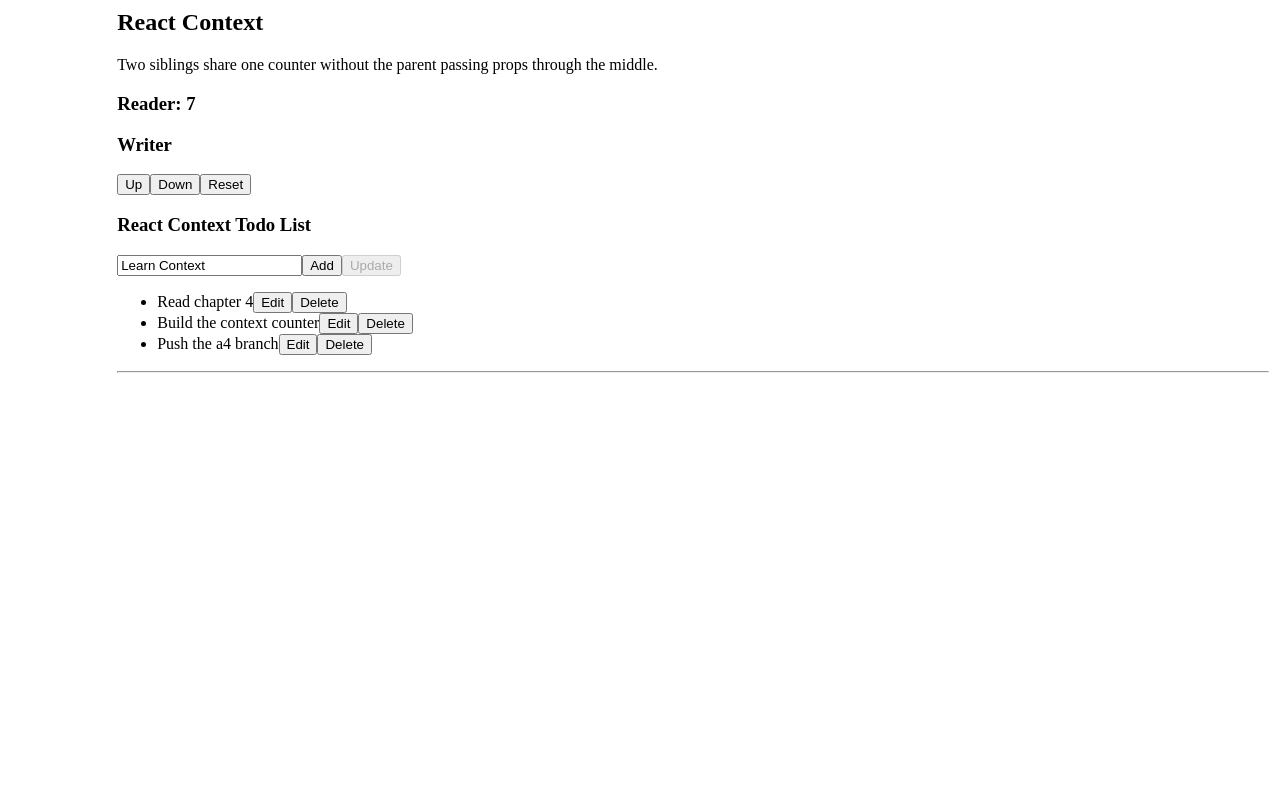
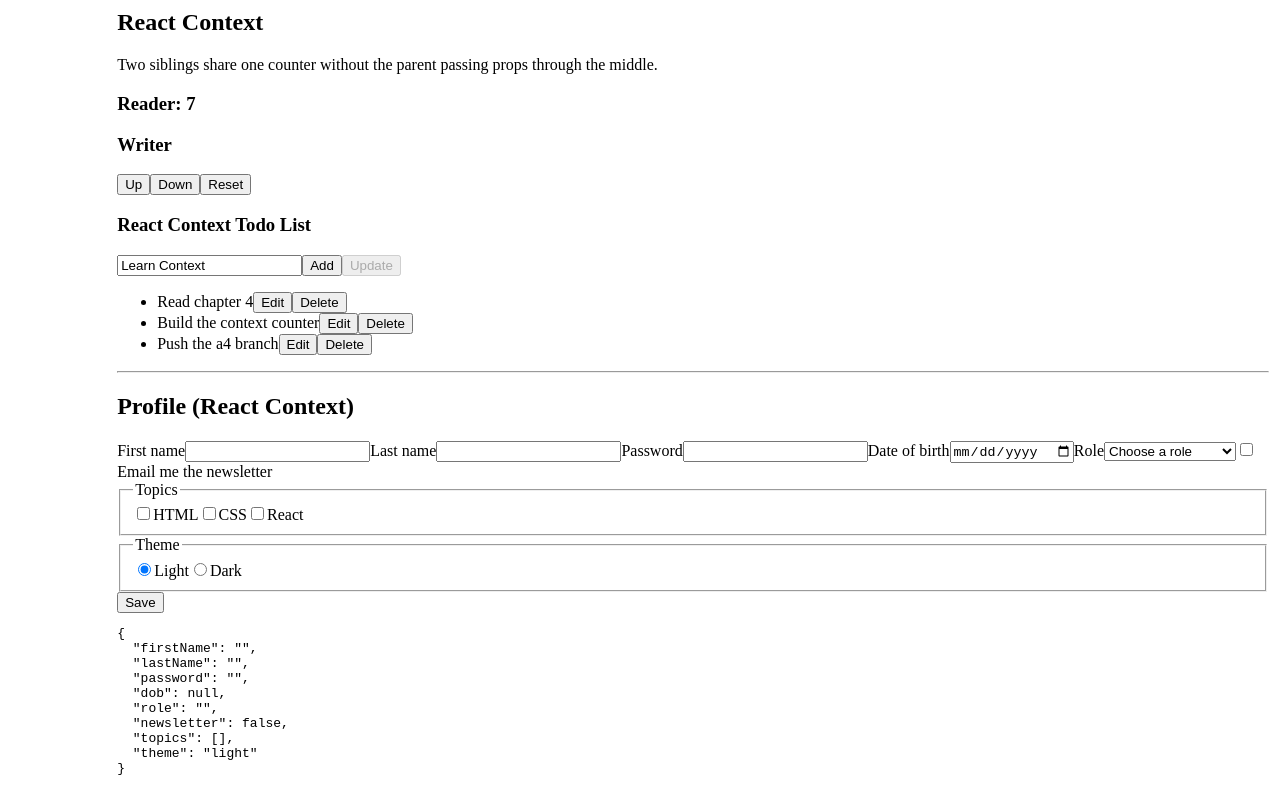
Before and after one commit to deep-bhatt/webdev-client, a Next.js app: page /labs/lab4 in a window 1280 px wide. Shown: the part 2862-3662 px from the top of the page. Before the commit the page ends 3254 px from the top, so only its background shows below. Built offline with nearby package versions, Linux system fonts and the light colour scheme.

Commit message:
feat: add profile form with react context

```diff
--- /dev/null
+++ b/app/labs/lab4/context/ContextProfileForm.tsx
@@ -0,0 +1,37 @@
+"use client";
+
+import { useState, type FormEvent } from "react";
+import { ProfileProvider, useProfileContext } from "./ProfileContext";
+import { validateProfile, type ProfileErrors } from "../profile/profile";
+import ProfileFields from "../profile/ProfileFields";
+import ProfileAlert from "../profile/ProfileAlert";
+
+function ContextProfileFormBody() {
+  const { profile, setProfile } = useProfileContext();
+  const [errors, setErrors] = useState<ProfileErrors>({});
+  const [submitted, setSubmitted] = useState(false);
+  const save = (e: FormEvent) => {
+    e.preventDefault();
+    setErrors(validateProfile(profile));
+    setSubmitted(true);
+  };
+  return (
+    <form id="wd-context-profile-form" onSubmit={save} noValidate>
+      <h2>Profile (React Context)</h2>
+      <ProfileAlert id="wd-context-profile-alert" submitted={submitted} errors={errors} />
+      <ProfileFields prefix="wd-context-profile" profile={profile} errors={errors} setProfile={setProfile} />
+      <button id="wd-context-profile-save" type="submit" className="mt-3 rounded bg-blue-600 px-4 py-1.5 text-white">
+        Save
+      </button>
+      <pre>{JSON.stringify(profile, null, 2)}</pre>
+    </form>
+  );
+}
+
+export default function ContextProfileForm() {
+  return (
+    <ProfileProvider>
+      <ContextProfileFormBody />
+    </ProfileProvider>
+  );
+}
--- /dev/null
+++ b/app/labs/lab4/context/ProfileContext.tsx
@@ -0,0 +1,26 @@
+import { createContext, useContext, useState, type ReactNode } from "react";
+import { emptyProfile, type Profile } from "../profile/profile";
+
+type ProfileContextValue = {
+  profile: Profile;
+  setProfile: (profile: Profile) => void;
+};
+
+const ProfileContext = createContext<ProfileContextValue | null>(null);
+
+export function ProfileProvider({ children }: { children: ReactNode }) {
+  const [profile, setProfile] = useState<Profile>(emptyProfile);
+  return (
+    <ProfileContext.Provider value={{ profile, setProfile }}>
+      {children}
+    </ProfileContext.Provider>
+  );
+}
+
+export function useProfileContext() {
+  const value = useContext(ProfileContext);
+  if (!value) {
+    throw new Error("useProfileContext must be used inside ProfileProvider");
+  }
+  return value;
+}
--- a/app/labs/lab4/page.tsx
+++ b/app/labs/lab4/page.tsx
@@ -15,6 +15,7 @@ import ParentStateComponent from "./ParentStateComponent";
 import PropDrilling from "./PropDrilling";
 import UrlEncoding from "./UrlEncoding";
 import ContextExamples from "./context/ContextExamples";
+import ContextProfileForm from "./context/ContextProfileForm";
 
 export default function Lab4() {
   const sayHello = (message: string) => {
@@ -49,6 +50,7 @@ export default function Lab4() {
       <PropDrilling />
       <UrlEncoding />
       <ContextExamples />
+      <ContextProfileForm />
     </div>
   );
 }
```
